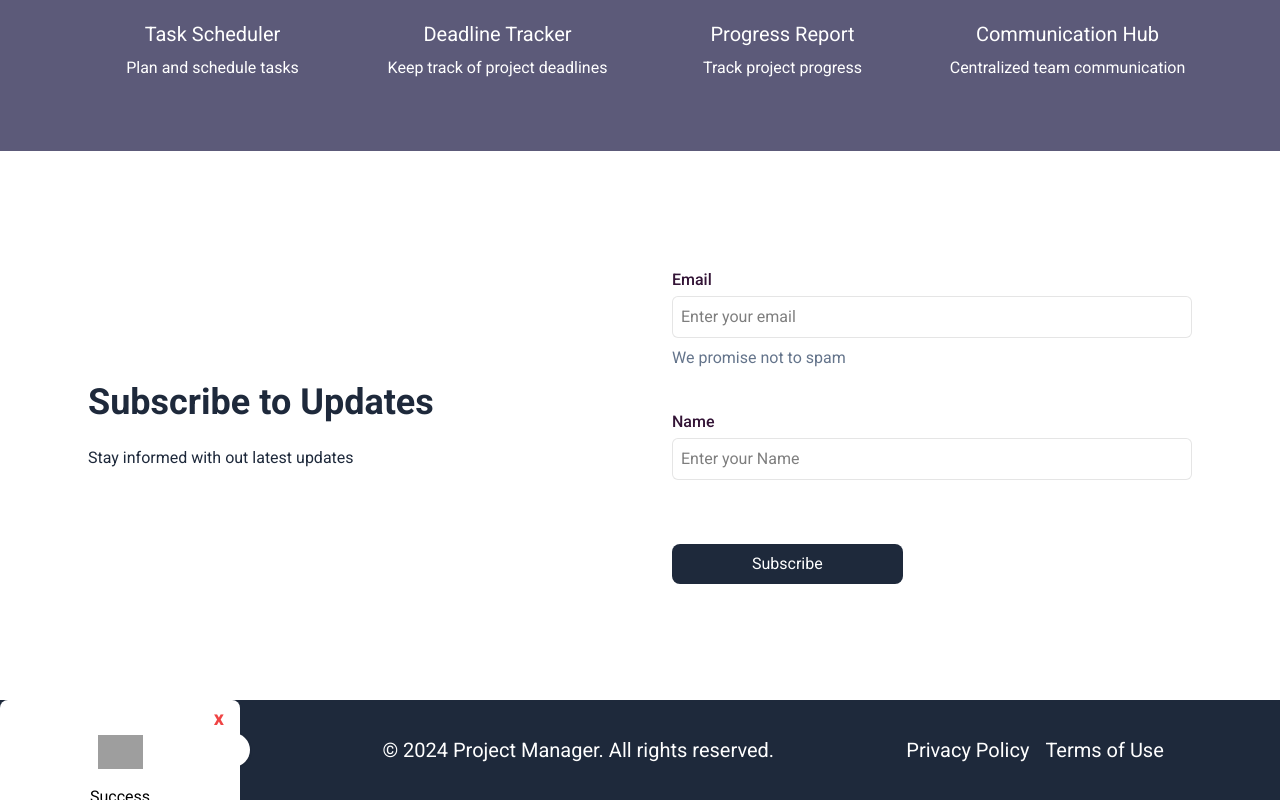
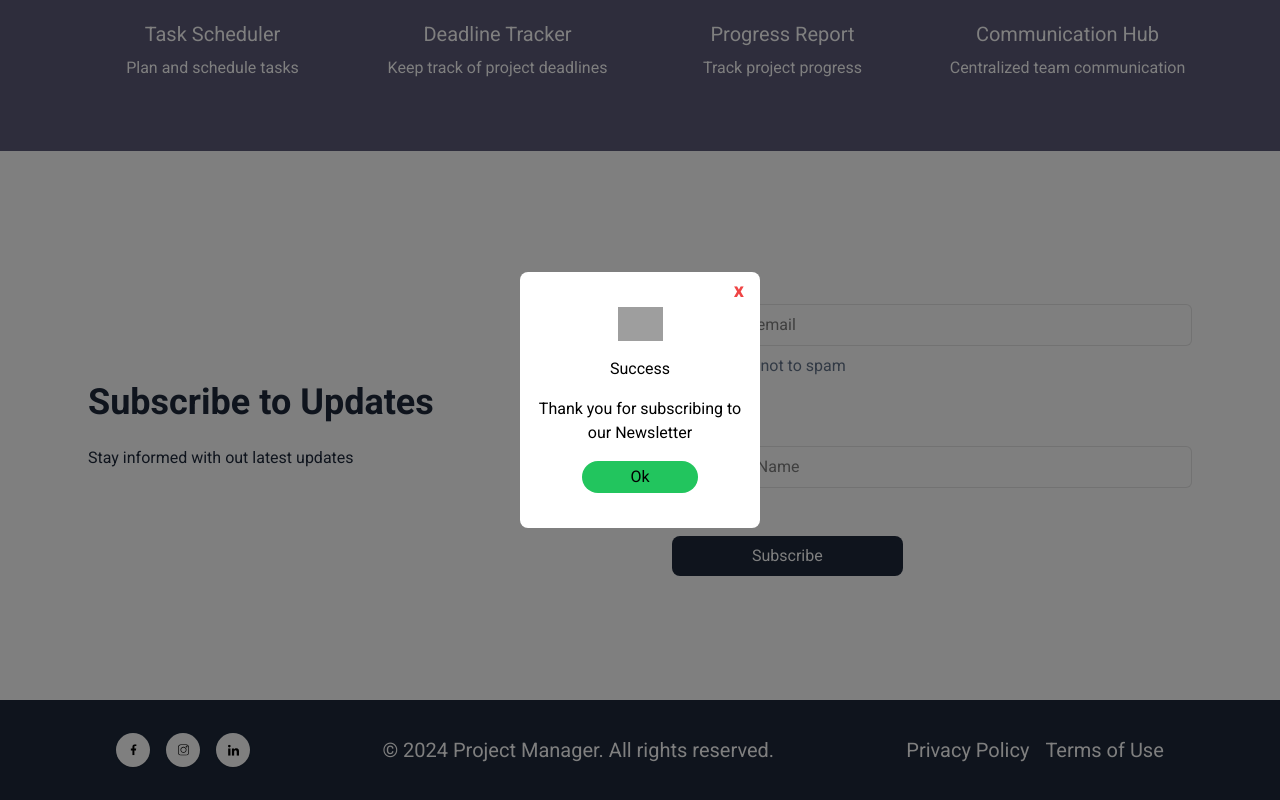
Before and after one commit to MVISHNU-BR/TI-REX-Desafio-02, a React (Vite) app in the folder project-manager/: page / in a window 1280 px wide. Both pictures are taken after typing "name@example.com", "Sample" into the empty fields and a click on the button "Subscribe". Shown: the part 1897-2697 px from the top of the page. Built offline with nearby package versions, Linux system fonts and the light colour scheme; no server answers; grey boxes are pictures that could not be loaded.

Commit message:
Feat: subscriber tests

```diff
--- a/project-manager/src/pages/Home.tsx
+++ b/project-manager/src/pages/Home.tsx
@@ -14,6 +14,12 @@ import FormField from "../components/FormField";
 function Home() {
   const { signOut } = useClerk();
   const [isModalOpen, setIsModalOpen] = useState(false);
+  const emailRegex = new RegExp(/^[\w.-]+@[a-zA-Z\d.-]+\.[a-zA-Z]{2,}$/);
+  const nameRegex = /^[A-Za-z]{3,}$/;
+  const [email, setEmail] = useState("");
+  const [name, setName] = useState("");
+  const [error, setError] = useState("");
+  const [errorName, setErrorName] = useState("");
 
   useEffect(() => {
     signOut({
@@ -23,7 +29,21 @@ function Home() {
 
   const handleSubscribe = (e: React.FormEvent<HTMLFormElement>) => {
     e.preventDefault();
+    setErrorName("");
+    setError("");
+    if (!emailRegex.test(email)) {
+      setError("E-mail format invalid. Please insert a corret e-mail");
+    }
+    if (!nameRegex.test(name)) {
+      setErrorName(
+        "Invalid name please enter a name with more than 2 characters and no numbers"
+      );
+    }
+    if (nameRegex.test(name) && emailRegex.test(email)) {
       setIsModalOpen(true);
+      setEmail("");
+      setName("");
+    }
   };
   return (
     <>
@@ -97,24 +117,38 @@ function Home() {
                 labelText="Email"
                 placeholder="Enter your email"
                 className="mb-2"
+                value={email}
+                onChange={(e) => setEmail(e.target.value)}
               />
-              <p className="text-slate-500">We promise not to spam</p>
+              <p className="text-slate-500">
+                {error
+                  ? error && (
+                      <span className="text-red-500 text-sm mb-4">{error}</span>
+                    )
+                  : "We promise not to spam"}
+              </p>
             </div>
+            <div>
               <FormField
                 htmlFor="Name"
                 inputType="text"
                 labelText="Name"
                 placeholder="Enter your Name"
-              className="mb-6"
+                className="mb-2"
+                value={name}
+                onChange={(e) => setName(e.target.value)}
               />
+              {errorName && (
+                <span className="text-red-500 text-sm">{errorName}</span>
+              )}
+            </div>
             <button className="bg-azul-escuro text-white py-2 px-9 sm:px-20 self-center rounded-lg hover:bg-azul-hover2 xl:self-start">
               Subscribe
             </button>
           </form>
-        </section>
           {isModalOpen && (
-          <div className="absolute bg-black bg-opacity-50">
-            <div className="h-64 w-60 bg-white rounded-lg absolute flex flex-col items-center justify-center px-4 gap-4">
+            <div className="fixed inset-0 flex items-center justify-center bg-black bg-opacity-50 z-3">
+              <div className="h-64 w-60 bg-white rounded-lg flex flex-col items-center justify-center px-4 gap-4 relative">
                 <img src={checkIcon} alt="" width={45} height={45} />
                 <button
                   onClick={() => setIsModalOpen(false)}
@@ -123,7 +157,9 @@ function Home() {
                   x
                 </button>
                 <h1>Success</h1>
-              <p>check your email for more details!</p>
+                <p className="text-center">
+                  Thank you for subscribing to our Newsletter
+                </p>
                 <button
                   className="bg-green-500 hover:bg-green-600 rounded-full px-12 py-1"
                   onClick={() => setIsModalOpen(false)}
@@ -133,6 +169,7 @@ function Home() {
               </div>
             </div>
           )}
+        </section>
         <Footer />
       </main>
     </>
```
Lines whose indentation alone changed are shown as unchanged.
